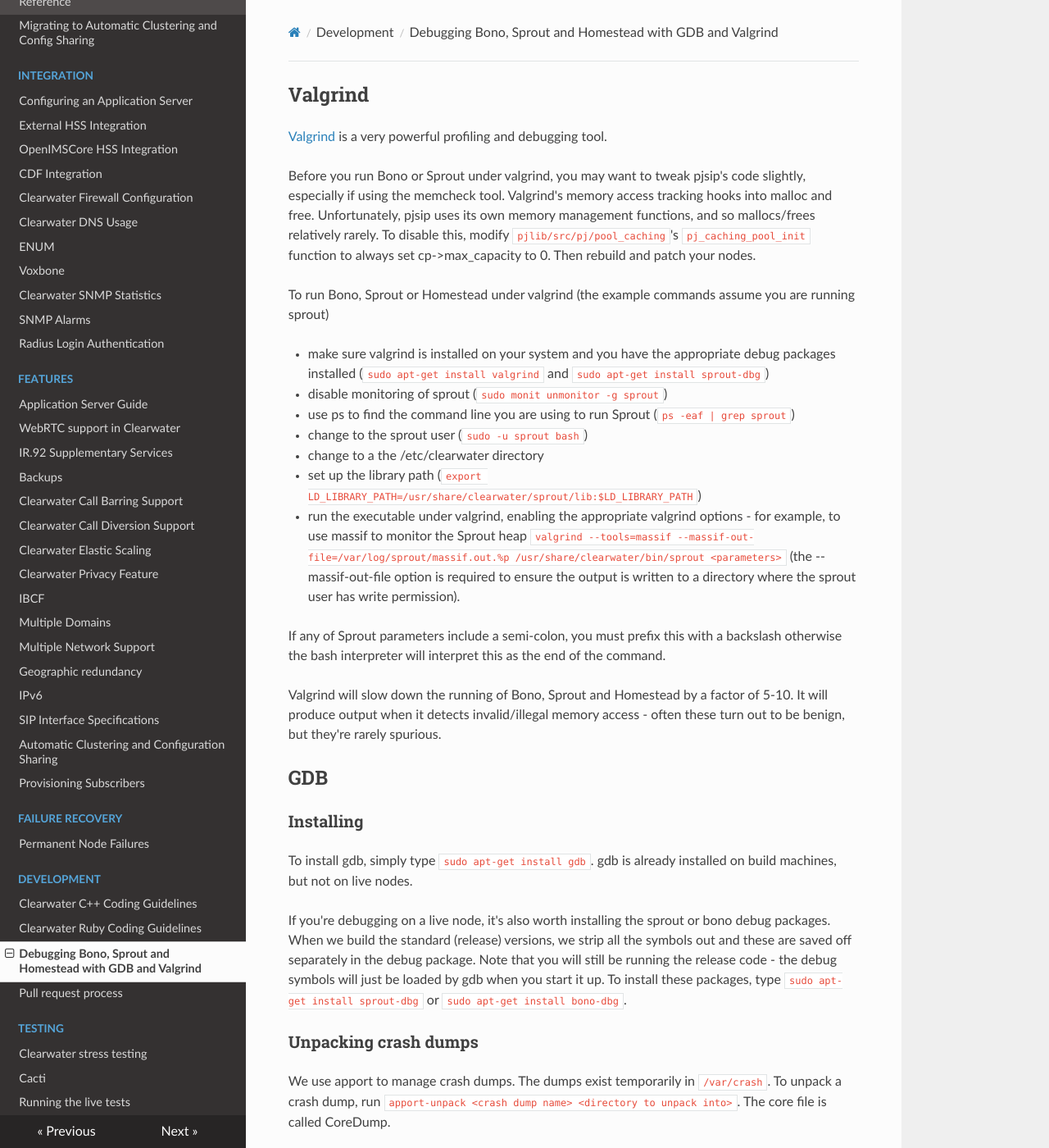
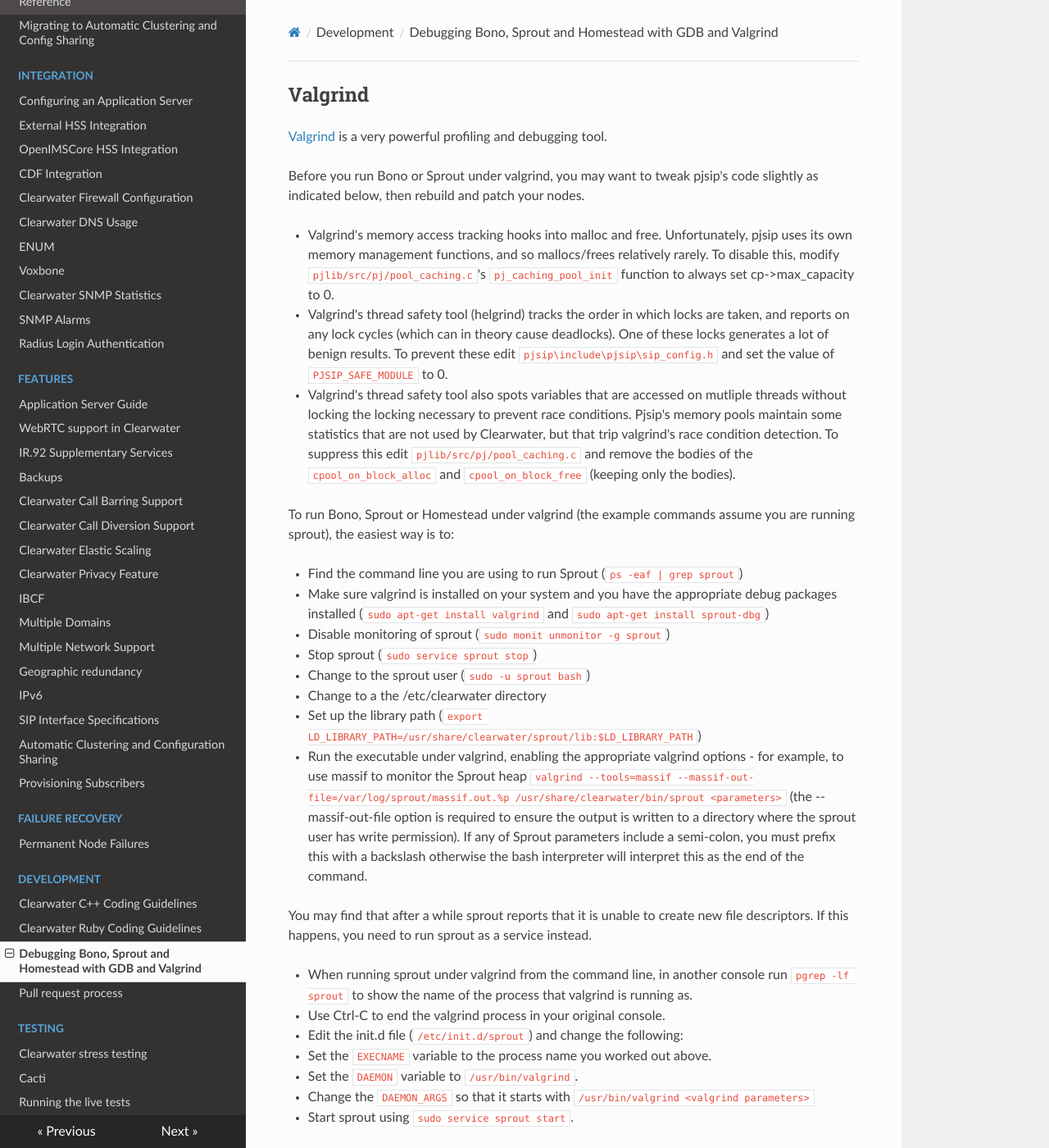
Before and after one commit to Metaswitch/clearwater-readthedocs, an MkDocs documentation site: the page built from docs/Debugging_Bono_Sprout_and_Homestead_with_GDB_and_Valgrind.md, in a window 1280 px wide and 1400 px high. Shown: the whole window at 82% size. Built offline with MkDocs 1.6.1, drawn with Linux system fonts in a browser that asks for light colours; nearby versions of some CDN libraries; old or Windows-style settings are respelled for this version of MkDocs.

Commit message:
Update instructions for running under valgrind

```diff
--- a/docs/Debugging_Bono_Sprout_and_Homestead_with_GDB_and_Valgrind.md
+++ b/docs/Debugging_Bono_Sprout_and_Homestead_with_GDB_and_Valgrind.md
@@ -2,29 +2,39 @@
 
 [Valgrind](http://valgrind.org/) is a very powerful profiling and debugging tool.
 
-Before you run Bono or Sprout under valgrind, you may want to tweak pjsip's code slightly, especially if using the memcheck tool.  Valgrind's memory access tracking hooks into malloc and free.  Unfortunately, pjsip uses its own memory management functions, and so mallocs/frees relatively rarely.  To disable this, modify `pjlib/src/pj/pool_caching`'s `pj_caching_pool_init` function to always set cp->max_capacity to 0.  Then rebuild and patch your nodes.
+Before you run Bono or Sprout under valgrind, you may want to tweak pjsip's code slightly as indicated below, then rebuild and patch your nodes.
 
-To run Bono, Sprout or Homestead under valgrind (the example commands assume you are running sprout)
+* Valgrind's memory access tracking hooks into malloc and free.  Unfortunately, pjsip uses its own memory management functions, and so mallocs/frees relatively rarely.  To disable this, modify `pjlib/src/pj/pool_caching.c`'s `pj_caching_pool_init` function to always set cp->max_capacity to 0.
 
--  make sure valgrind is installed on your system and you have the appropriate debug packages installed (`sudo apt-get install valgrind` and `sudo apt-get install sprout-dbg`)
+* Valgrind's thread safety tool (helgrind) tracks the order in which locks are taken, and reports on any lock cycles (which can in theory cause deadlocks). One of these locks generates a lot of benign results. To prevent these edit `pjsip\include\pjsip\sip_config.h` and set the value of `PJSIP_SAFE_MODULE` to 0.
 
--  disable monitoring of sprout (`sudo monit unmonitor -g sprout`)
+* Valgrind's thread safety tool also spots variables that are accessed on mutliple threads without locking the locking necessary to prevent race conditions. Pjsip's memory pools maintain some statistics that are not used by Clearwater, but that trip valgrind's race condition detection. To suppress this edit `pjlib/src/pj/pool_caching.c` and remove the bodies of the `cpool_on_block_alloc` and `cpool_on_block_free` (keeping only the bodies).
 
--  use ps to find the command line you are using to run Sprout (`ps -eaf | grep sprout`)
+To run Bono, Sprout or Homestead under valgrind (the example commands assume you are running sprout), the easiest way is to:
 
--  change to the sprout user (`sudo -u sprout bash`)
+-  Find the command line you are using to run Sprout (`ps -eaf | grep sprout`)
+-  Make sure valgrind is installed on your system and you have the appropriate debug packages installed (`sudo apt-get install valgrind` and `sudo apt-get install sprout-dbg`)
+-  Disable monitoring of sprout (`sudo monit unmonitor -g sprout`)
+-  Stop sprout (`sudo service sprout stop`)
+-  Change to the sprout user (`sudo -u sprout bash`)
+-  Change to a the /etc/clearwater directory
+-  Set up the library path (`export LD_LIBRARY_PATH=/usr/share/clearwater/sprout/lib:$LD_LIBRARY_PATH`)
+-  Run the executable under valgrind, enabling the appropriate valgrind options - for example, to use massif to monitor the Sprout heap `valgrind --tools=massif --massif-out-file=/var/log/sprout/massif.out.%p /usr/share/clearwater/bin/sprout <parameters>` (the --massif-out-file option is required to ensure the output is written to a directory where the sprout user has write permission). If any of Sprout parameters include a semi-colon, you must prefix this with a backslash otherwise the bash interpreter will interpret this as the end of the command.
 
--  change to a the /etc/clearwater directory
+You may find that after a while sprout reports that it is unable to create new file descriptors. If this happens, you need to run sprout as a service instead.
 
--  set up the library path (`export LD_LIBRARY_PATH=/usr/share/clearwater/sprout/lib:$LD_LIBRARY_PATH`)
-
--  run the executable under valgrind, enabling the appropriate valgrind options - for example, to use massif to monitor the Sprout heap `valgrind --tools=massif --massif-out-file=/var/log/sprout/massif.out.%p /usr/share/clearwater/bin/sprout <parameters>` (the --massif-out-file option is required to ensure the output is written to a directory where the sprout user has write permission).
-
-If any of Sprout parameters include a semi-colon, you must prefix this with a backslash otherwise the bash interpreter will interpret this as the end of the command.
+- When running sprout under valgrind from the command line, in another console run `pgrep -lf sprout` to show the name of the process that valgrind is running as.
+- Use Ctrl-C to end the valgrind process in your original console.
+- Edit the init.d file (`/etc/init.d/sprout`) and change the following:
+  - Set the `EXECNAME` variable to the process name you worked out above.
+  - Set the `DAEMON` variable to `/usr/bin/valgrind`.
+  - Change the `DAEMON_ARGS` so that it starts with `/usr/bin/valgrind <valgrind parameters>`
+- Start sprout using `sudo service sprout start`.
 
 Valgrind will slow down the running of Bono, Sprout and Homestead by a factor of 5-10.  It will produce output when it detects invalid/illegal memory access - often these turn out to be benign, but they're rarely spurious.
 
 ## GDB
+
 ### Installing
 To install gdb, simply type `sudo apt-get install gdb`.  gdb is already installed on build machines, but not on live nodes.
 
```
